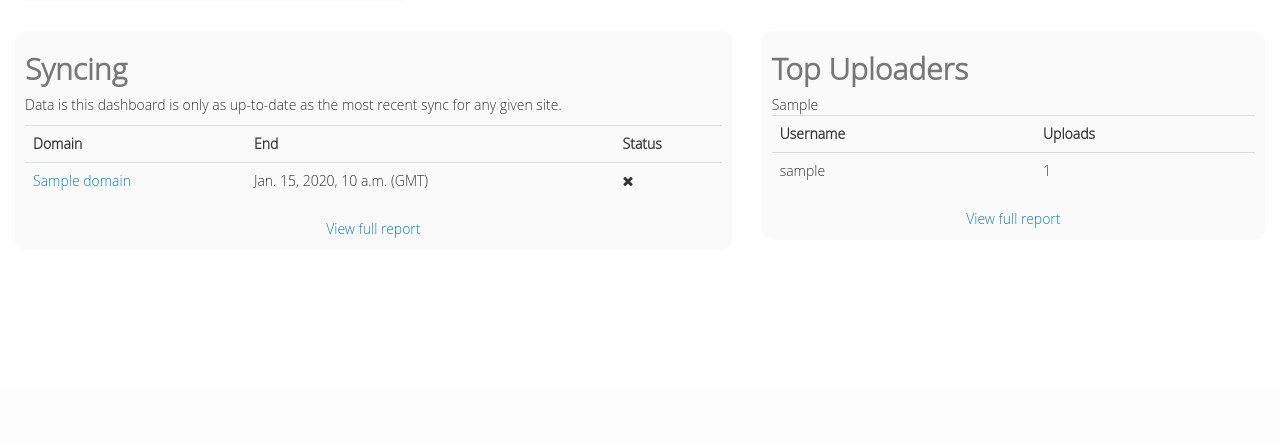
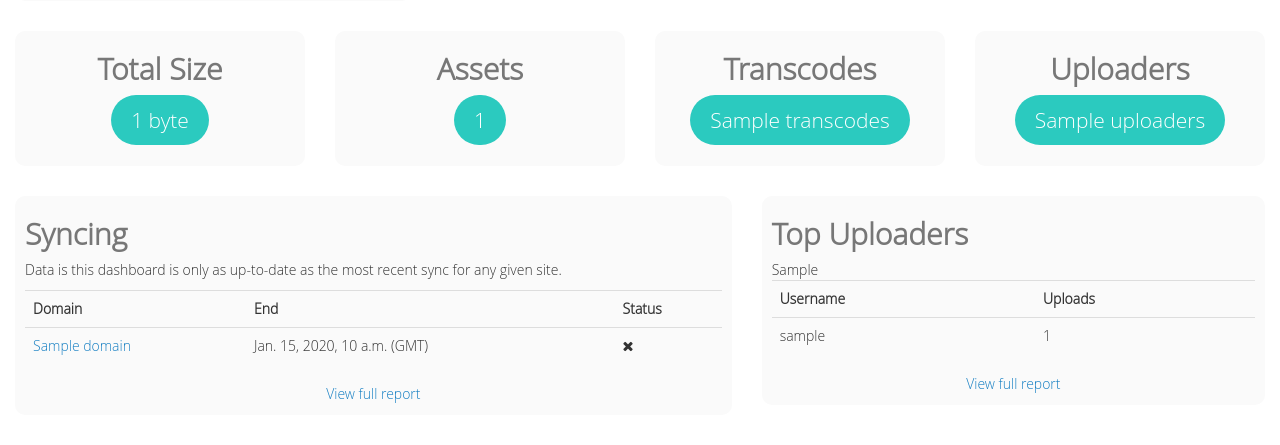
Before and after one commit to schallis/warehouse, a Django app: template warehouse/reporting/templates/reporting/dashboard.html in a window 1280 px wide. Shown: the part 409-854 px from the top of the page. Before the commit the page ends 647 px from the top, so only its background shows below. Run offline with Django 3.2, Linux system fonts and the light colour scheme; the template is opened without the code that fills it: most values are stand-ins (such as "Sample title", 1, 10 or a date in 2020); parts of the project's set-up code (start-up, migrations or seed data) failed here and were passed over; some libraries are stand-ins or nearby versions.

Commit message:
Improve styling

```diff
--- a/warehouse/reporting/management/commands/sync_report_data.py
+++ b/warehouse/reporting/management/commands/sync_report_data.py
@@ -4,8 +4,8 @@ from datetime import datetime
 import logging
 import uuid
 
-from multiprocessing import Pool
-from multiprocessing.dummy import Pool as ThreadPool
+#from multiprocessing import Pool
+#from multiprocessing.dummy import Pool as ThreadPool
 
 from django.db import transaction, IntegrityError
 from django.utils import timezone
@@ -14,8 +14,6 @@ from django.core.management.base import BaseCommand
 from reporting.models import (Asset, Shape, get_asset, SyncRun, Site, dump_json,
                               get_shapes_for_asset, get_shape, asset_iterator)
 
-from threading import Lock
-import time
 
 log = logging.getLogger(__name__)
 
--- a/warehouse/reporting/templates/reporting/dashboard.html
+++ b/warehouse/reporting/templates/reporting/dashboard.html
@@ -24,8 +24,10 @@
             margin-bottom: 30px;
         }
         .indicator {
-            width: 20px;
+            width: 10px;
             height: 20px;
+            display: inline-block,
+            vertical-align: middle,
         }
         .sc-donut-chart-graph {
             text-align: center;
@@ -33,6 +35,15 @@
         }
         .center {
             text-align: center;
+        }
+        .stat {
+            padding: 10px 20px;
+            border-radius: 50px;
+            background: #2bcabf;
+            margin-bottom: 20px;
+            display: inline-block;
+            color: #fff;
+            font-size: 1.5em;
         }
         dt {font-weight: normal ; width: 80%; float: left;}
         dd {float: right; color: #aaa}
@@ -44,8 +55,9 @@
 <nav class="navbar navbar-fixed-top navbar-inverse">
     <div class="container-fluid">
         <span class="navbar-brand">Reports Dashboard</span>
+    </div>
 </nav>
-</div>
+
 <div class="container-fluid" id="content-main">
 
     <div class="row">
@@ -58,7 +70,7 @@
 
         <div class="col-md-8">
             <div class="pod">
-            <h2>Usage <small>(by site)</small>
+                <h2>Usage
                     <div class="dropdown pull-right">
                         <button class="btn btn-default dropdown-toggle" type="button" data-toggle="dropdown">Options
                             <span class="caret"></span>
@@ -69,6 +81,7 @@
                             </li>
                         </ul>
                     </div>
+                    <small>(by site)</small>
                 </h2>
                 <table class="table">
                     <tr>
@@ -80,7 +93,7 @@
                     </tr>
                 {% for site in size_by_site %}
                 <tr>
-            <td><a href="{% url 'reporting.views.domain' site.domain  %}">{{site.domain}}</a></td>
+                    <td><a href="{% url 'reporting.views.domain' site.domain %}">{{site.domain}}</a></td>
                     <td>{{site.size|filesizeformat}}</td>
                     <td>{{site.count}}</td>
                     <td>{{site.transcodes}}</td>
@@ -106,7 +119,35 @@
         </div>
     </div> <!-- /row -->
 
-    <div class="row row-padding">
+
+    <div class="row">
+        <div class="col-md-3">
+            <div class="pod center">
+                <h2>Total Size</h2>
+                <div class="stat">{{sizes.size|filesizeformat}}</div>
+            </div>
+        </div>
+        <div class="col-md-3">
+            <div class="pod center">
+                <h2>Assets</h2>
+                <span class="stat">{{sizes.count}}</span>
+            </div>
+        </div>
+        <div class="col-md-3">
+            <div class="pod center">
+                <h2>Transcodes</h2>
+                <span class="stat">{{sizes.transcodes}}</span>
+            </div>
+        </div>
+        <div class="col-md-3">
+            <div class="pod center">
+                <h2>Uploaders</h2>
+                <span class="stat">{{sizes.uploaders}}</span>
+            </div>
+        </div>
+    </div>
+
+    <div class="row">
 
         <div class="col-md-7">
             <div class="pod">
@@ -121,7 +162,7 @@
                 </tr>
             {% for sync in last_syncs %}
             <tr>
-                <td><a href="{% url 'reporting.views.domain' sync.site.domain  %}">{{sync.site.domain}}</a></td>
+                <td><a href="{% url 'reporting.views.domain' sync.site.domain %}">{{sync.site.domain}}</a></td>
                 <!--<td>{{sync.start_time}}</td>-->
                 <td>{{sync.end_time}}</td>
                 <td>{% if sync.completed %}
@@ -265,14 +306,9 @@
           var createItem = function(item){
               var indicatorStyle = {
                   backgroundColor: item.color,
-                  height: 20,
-                  width: 20,
-                  display: 'inline-block',
-                  verticalAlign: 'middle',
-                  marginRight: 10,
               }
               return <tr>
-                <td><div style={indicatorStyle}></div></td>
+                <td><div className='indicator' style={indicatorStyle}></div></td>
                 <td><a href={item.url}>{item.domain}</a></td>
                 <td>{item.size}</td>
               </tr>
@@ -280,7 +316,9 @@
           }
             return <div className="sc-donut-chart">
                 <SCDonutChartGraph data={data} label={this.props.label} size={this.props.size} />
-                <table className="table">{data.map(createItem)}</table>
+                <table className="table">
+                    {data.map(createItem)}
+                </table>
             </div>
         }
       });
--- a/warehouse/reporting/views.py
+++ b/warehouse/reporting/views.py
@@ -96,12 +96,13 @@ def dashboard(request):
     top_uploaders = all_sites.values('domain', 'asset__username') \
             .annotate(count=Count('asset')).order_by('-count')[:10]
     x = [x for x in all_sites.values('domain')
-            .annotate(size=Count('asset__shape'))
+            .annotate(size=Count('asset', distinct=True))
             .annotate(total=Sum('asset__shape__size'))
             .order_by('-size')  # TODO: Figure out why sorting by total is buggy
             .values_list('domain', 'size')]
     graph_assets_data = x[:5]
-    graph_assets_data = [[x,y,reverse('reporting.views.domain', args=(x,))] for x, y in graph_assets_data]
+    graph_assets_data = [[x,y,reverse('reporting.views.domain', args=(x,))]
+                         for x, y in graph_assets_data]
     # [["teamhills.zonza.tv", null], ["deluxe.zonza.tv", null], ["trials.zonza.tv", 243497942962], ["grey.zonza.tv", 135888998176], ["230pas.zonza.tv", 48393166596], ["zonzacompany.zonza.tv", 5456789214], ["trg-deluxe.zonza.tv", 2953964488], ["gmi-deluxe.zonza.tv", 2182796439]]'
 
     params = {
```
Also changed, not shown: warehouse/reporting/templates/reporting/domain.html (+22 -4 lines). Lines whose indentation alone changed are shown as unchanged.
